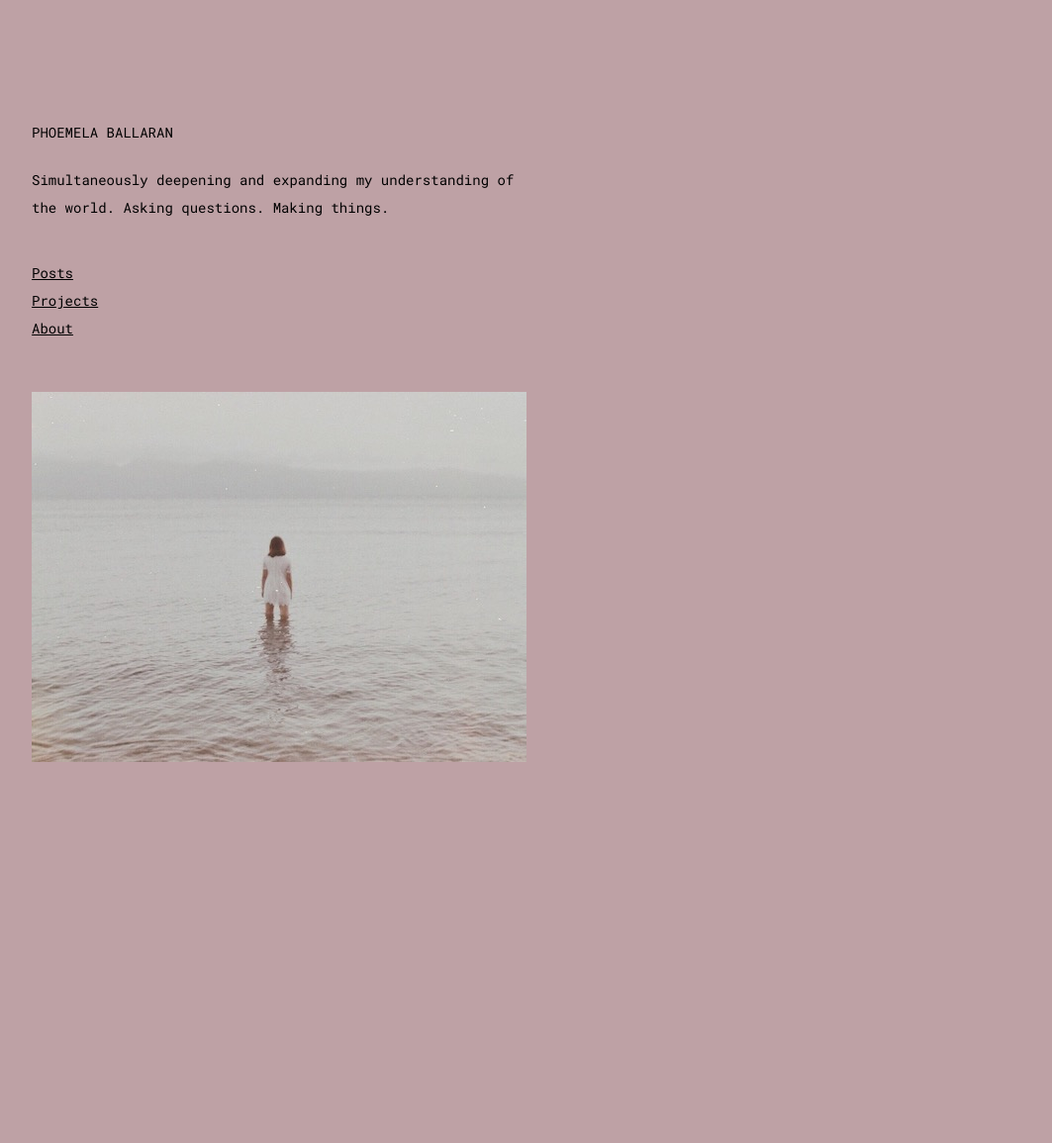
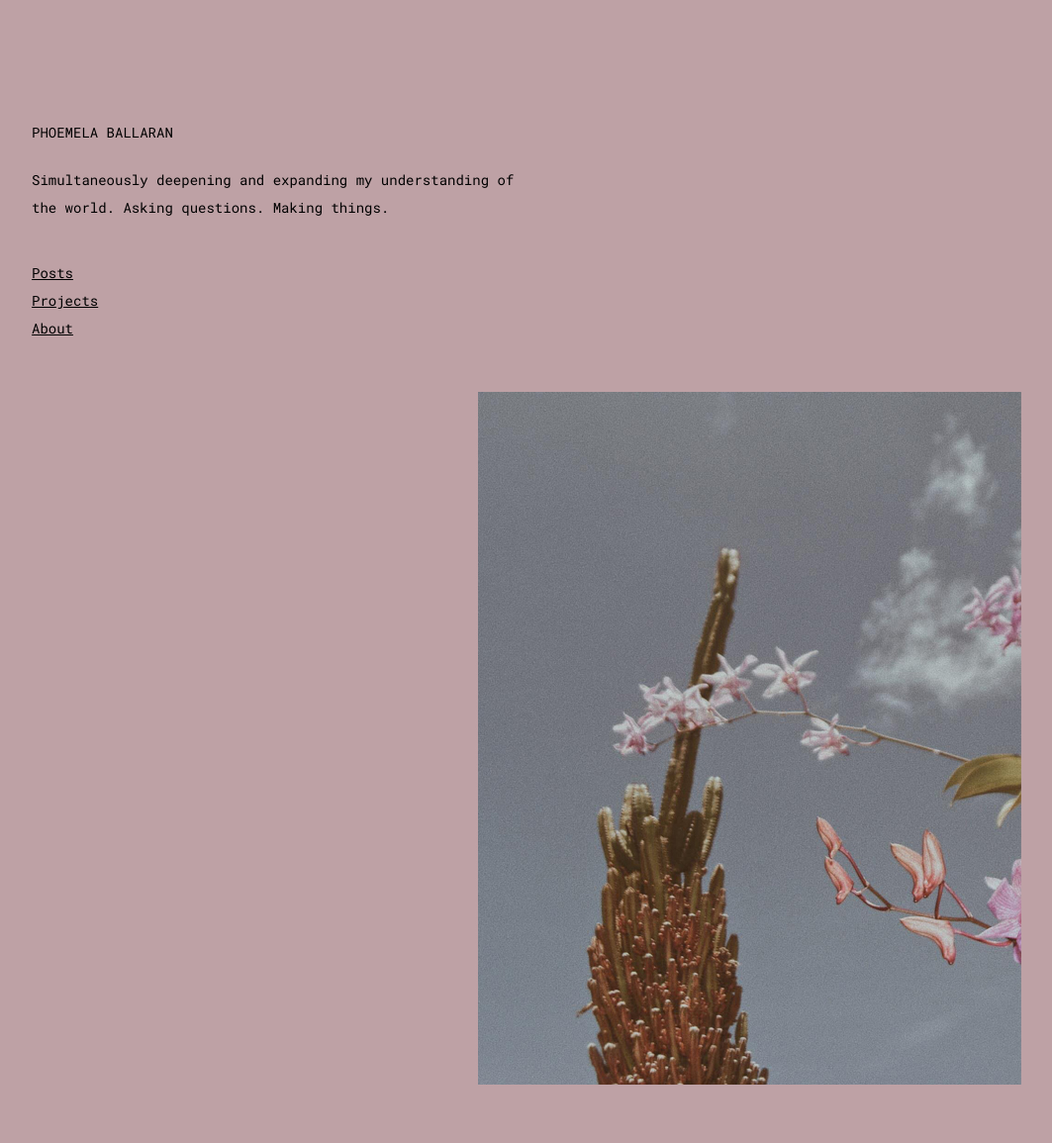
Before and after one commit to comoballar/phoemelaballaran.github.io, a Jekyll site: the page built from index.html, in a window 1280 px wide. Shown: the whole page at 99% size, without its empty margins (88-1151 px from the left). Built offline with Jekyll 4.4.1, drawn with Linux system fonts in a browser that asks for light colours; before the commit the page ends 900 px from its top, so only the background shows below that.

Commit message:
Update index.html

```diff
--- a/index.html
+++ b/index.html
@@ -4,6 +4,6 @@
 
  <body>
    <div class="post">
-     <img src="https://phoemelaballaran.github.io/assets/sample/page/about/portrait.jpeg"/></p>
+     <img src="https://phoemelaballaran.github.io/assets/sample/home.jpg"/></p>
   </div>
 </body>
```
